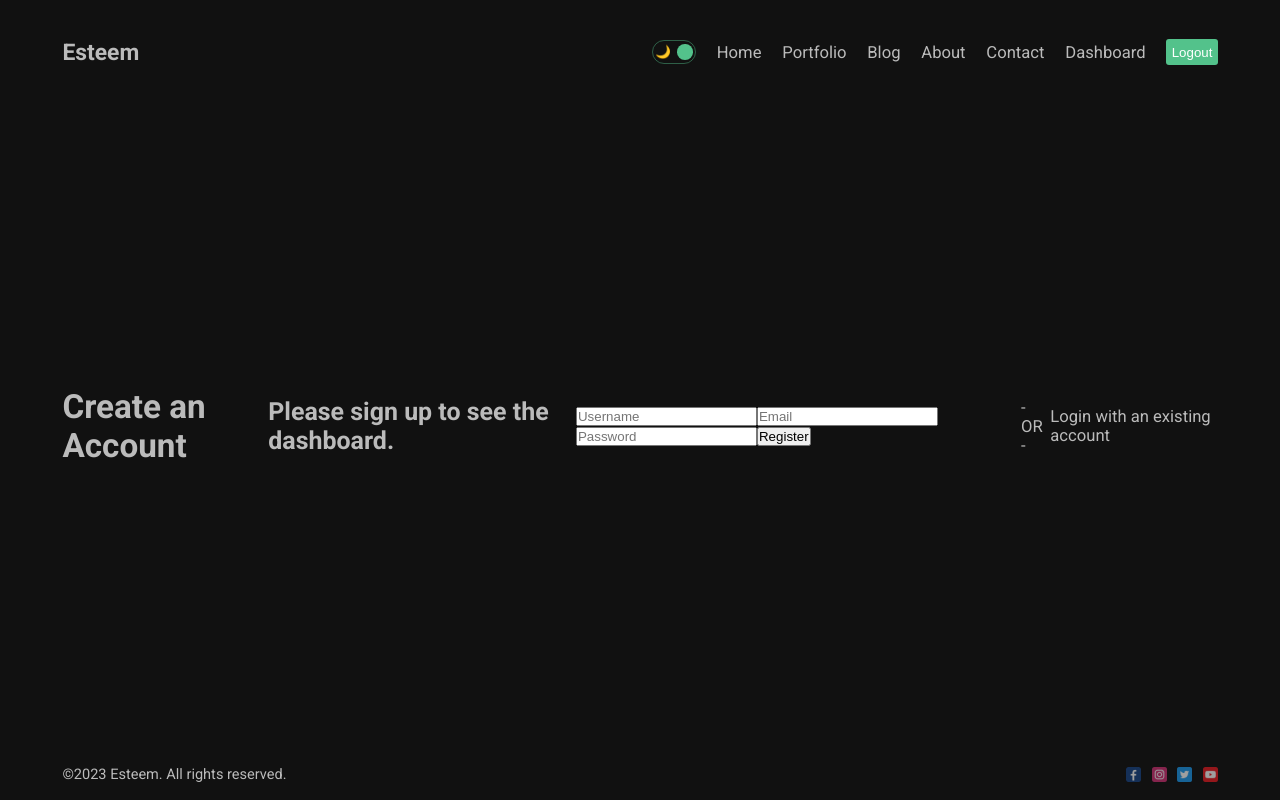
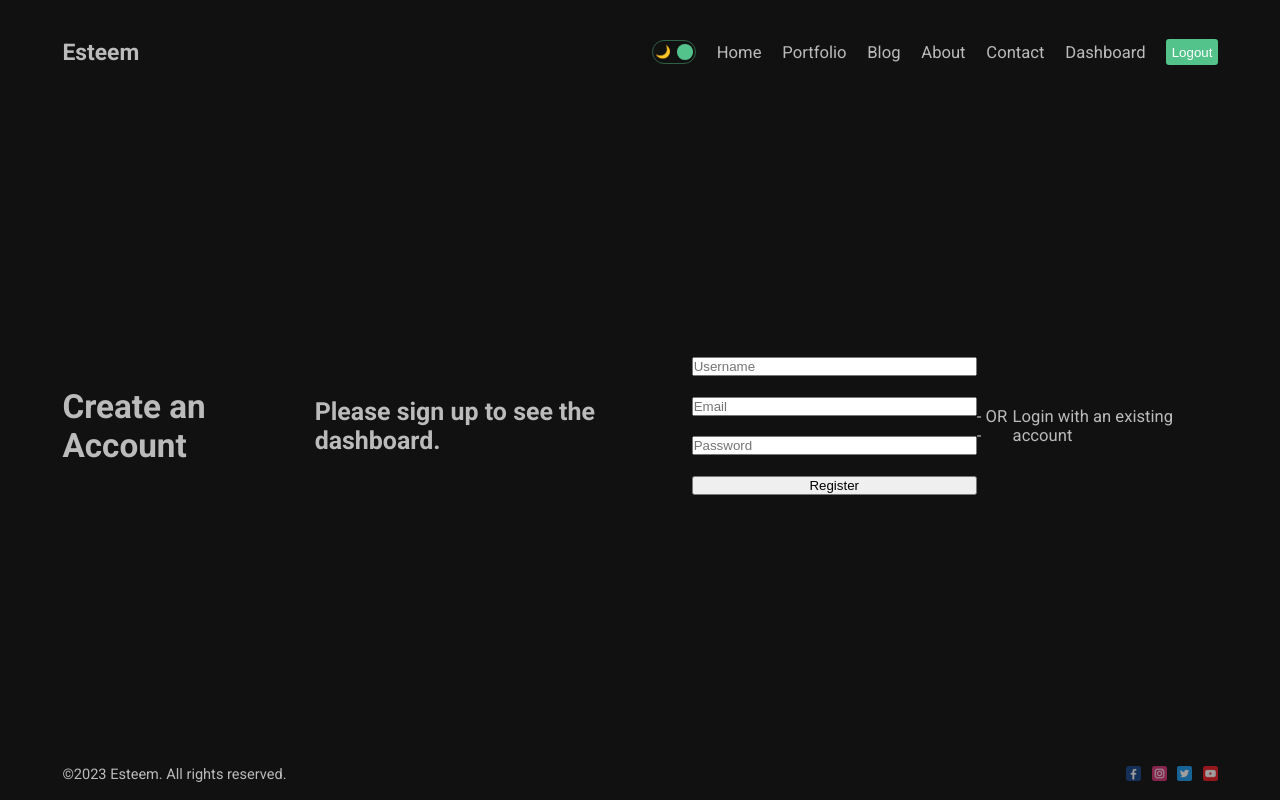
Before and after one commit to esteemayo/next_13, a Next.js app: page /dashboard/register in a window 1280 px wide. Built offline with nearby package versions, Linux system fonts and the light colour scheme.

Commit message:
fix: add styling

```diff
--- a/src/app/dashboard/(auth)/register/page.module.scss
+++ b/src/app/dashboard/(auth)/register/page.module.scss
@@ -2,4 +2,11 @@
   display: flex;
   align-items: center;
   justify-content: center;
+
+  .form {
+    width: 30rem;
+    display: flex;
+    flex-direction: column;
+    gap: 2rem;
+  }
 }
```
